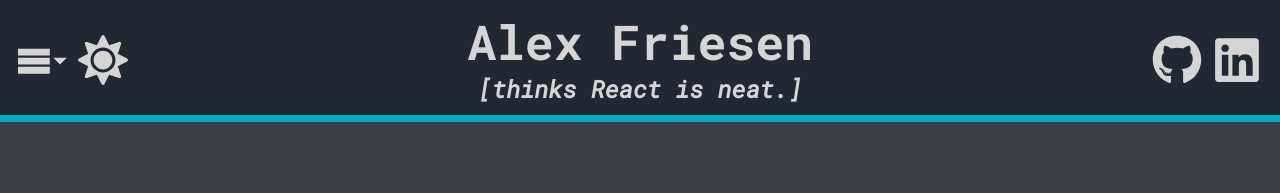
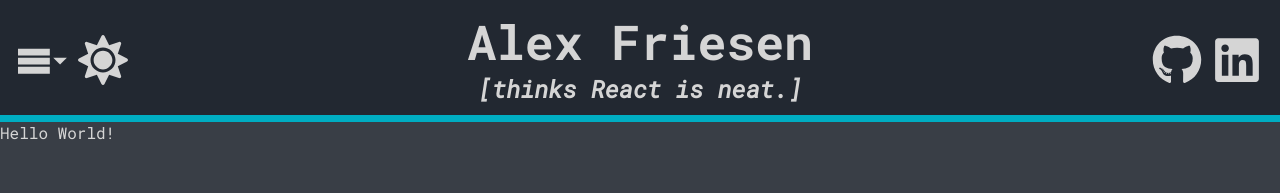
Before and after one commit to TritoLL/react-portfolio, a React (Create React App) app: page /higher-or-lower in a window 1280 px wide. Shown: the top 193 px of the page. Built offline with nearby package versions, Linux system fonts and the light colour scheme.

Commit message:
add empty HigherOrLower component

```diff
--- /dev/null
+++ b/src/components/HigherOrLower.js
@@ -0,0 +1,7 @@
+import react from "react";
+
+const HigherOrLower = () => {
+    return "Hello World!";
+};
+
+export default HigherOrLower;
--- a/src/pages/HigherOrLowerPage.js
+++ b/src/pages/HigherOrLowerPage.js
@@ -1,5 +1,6 @@
 import React, { useEffect } from "react";
 import Header from "../components/Header";
+import HigherOrLower from "../components/HigherOrLower";
 import ScrollToTop from "../components/ScrollToTop";
 
 const HigherOrLowerPage = ({ theme, toggleTheme }) => {
@@ -10,6 +11,7 @@ const HigherOrLowerPage = ({ theme, toggleTheme }) => {
     return (
         <>
             <Header theme={theme} toggleTheme={toggleTheme} />
+            <HigherOrLower />
             <ScrollToTop />
         </>
     );
```
